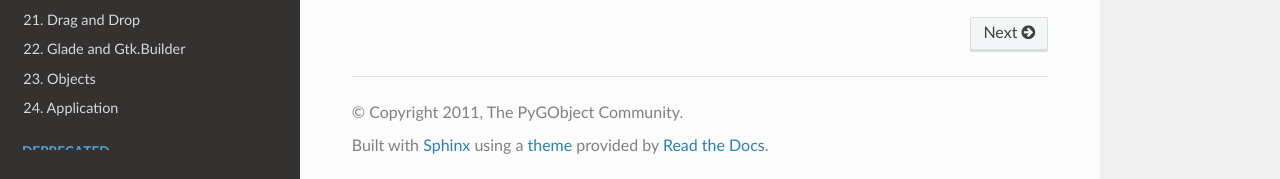
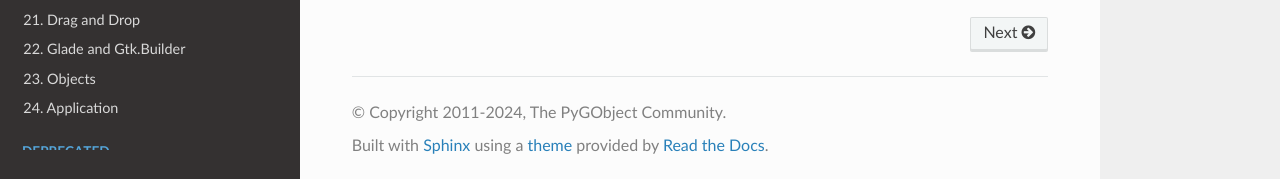
Before and after one commit to sebp/PyGObject-Tutorial, a Sphinx documentation site: the page built from source/index.txt, in a window 1280 px wide and 900 px high, scrolled down 3002 px. Shown: the part 718-897 px from the top of the window. Built offline with Sphinx 7.4.7 and the Read the Docs theme 2.0.0, drawn with Linux system fonts in a browser that asks for light colours; part of the change alters nothing that is shown.

```diff
--- a/source/conf.py
+++ b/source/conf.py
@@ -11,9 +11,11 @@
 # All configuration values have a default; values that are commented out
 # serve to show the default.
 
-import sys, os
+from datetime import date
+import os
 from os.path import join
 import subprocess
+import sys
 
 # on_rtd is whether we are on readthedocs.org, this line of code grabbed from docs.readthedocs.org
 # https://docs.readthedocs.io/en/latest/faq.html?highlight=environ#how-do-i-change-behavior-for-read-the-docs
@@ -55,7 +57,7 @@ master_doc = "index"
 
 # General information about the project.
 project = "Python GTK+ 3 Tutorial"
-copyright = "2011, The PyGObject Community"
+copyright = "2011-%s, The PyGObject Community" % date.today().year
 
 locale_dirs = ["../translations/locale"]
 
```
